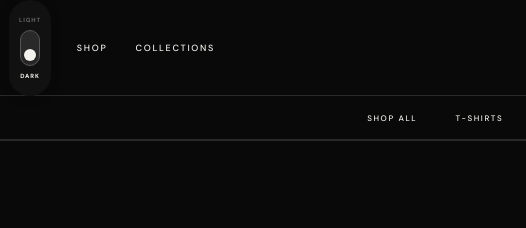
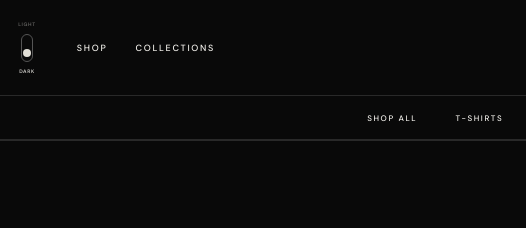
Before and after one commit to cool7crazy2020-del/sol, a browser extension: page index.html in a window 1280 px wide. Both pictures are taken after a click on the switch "Light mode active. Switch to dark mode". Shown: the top 228 px of the page, 0-526 px from the left. Drawn offline with nearby package versions, Linux system fonts and the light colour scheme; a web font is replaced by a local one.

Commit message:
Make SOL theme switch transparent and subtle

```diff
--- a/index.html
+++ b/index.html
@@ -472,18 +472,19 @@ header,.head,.subnav{background:#f5f2eb!important;color:#111!important;border-co
 .detail-photo .gallery-arrow,.gallery-position{background:#fbf9f4!important;color:#111!important;border-color:#d8d2c7!important}
 
 
-/* SOL theme control — quiet, editorial edge-mounted switch */
+/* SOL theme control — minimal, transparent edge switch */
 .head{position:relative}
-.theme-switch{position:absolute;left:9px;top:50%;transform:translateY(-50%);z-index:4;display:flex;flex-direction:column;align-items:center;justify-content:center;gap:7px;width:42px;height:96px;padding:8px 5px;border:1px solid #d8d4cb;border-radius:24px;background:#f0eee8;color:#262521;cursor:pointer;white-space:nowrap;box-shadow:0 2px 10px #17130b0a;transition:background .25s,border-color .25s,color .25s,box-shadow .25s}
-.theme-switch-label{font-size:6px;line-height:1;font-weight:700;letter-spacing:.15em;opacity:.38;transition:opacity .2s}
-.theme-switch[aria-checked="false"] .theme-switch-label:first-child,.theme-switch[aria-checked="true"] .theme-switch-label:last-child{opacity:1}
-.theme-switch-track{position:relative;display:flex;flex-direction:column;align-items:center;justify-content:flex-start;width:20px;height:36px;padding:3px;border:1px solid #bcb8af;border-radius:14px;background:#d9d6ce;transition:background .25s,border-color .25s}
-.theme-switch-track i{display:block;width:12px;height:12px;border-radius:50%;background:#fff;box-shadow:0 1px 3px #0003,0 0 0 1px #0000000d;transform:translateY(0);transition:transform .28s cubic-bezier(.2,.8,.2,1),background .25s}
-.theme-switch[aria-checked="true"]{background:#111;border-color:#343434;color:#f4f2ed;box-shadow:0 2px 12px #0002}
-.theme-switch[aria-checked="true"] .theme-switch-track{background:#292929;border-color:#555}
-.theme-switch[aria-checked="true"] .theme-switch-track i{background:#f4f2ed;transform:translateY(15px)}
-.theme-switch:focus-visible{outline:1px solid currentColor;outline-offset:3px}
-@media(max-width:560px){.head>.nav:first-child{margin-left:48px}.header-tools{gap:10px}.theme-switch{left:7px;width:38px;height:86px;gap:6px;padding:7px 4px}.theme-switch-track{width:18px;height:32px}.theme-switch-track i{width:10px;height:10px}.theme-switch[aria-checked="true"] .theme-switch-track i{transform:translateY(13px)}}
+.theme-switch{position:absolute;left:9px;top:50%;transform:translateY(-50%);z-index:4;display:flex;flex-direction:column;align-items:center;justify-content:center;gap:7px;width:36px;height:86px;padding:5px 2px;border:0;border-radius:0;background:transparent!important;color:#77736b;cursor:pointer;white-space:nowrap;box-shadow:none!important;transition:color .2s}
+.theme-switch-label{font-size:5px;line-height:1;font-weight:600;letter-spacing:.13em;opacity:.38;transition:opacity .2s}
+.theme-switch[aria-checked="false"] .theme-switch-label:first-child,.theme-switch[aria-checked="true"] .theme-switch-label:last-child{opacity:.85}
+.theme-switch-track{position:relative;display:flex;flex-direction:column;align-items:center;justify-content:flex-start;width:12px;height:28px;padding:2px;border:1px solid #c9c5bc;border-radius:10px;background:transparent!important;transition:border-color .2s}
+.theme-switch-track i{display:block;width:8px;height:8px;border-radius:50%;background:#aaa69d;box-shadow:none;transform:translateY(0);transition:transform .25s cubic-bezier(.2,.8,.2,1),background .2s}
+.theme-switch[aria-checked="true"]{background:transparent!important;border:0!important;color:#aaa69d!important;box-shadow:none!important}
+.theme-switch[aria-checked="true"] .theme-switch-track{background:transparent!important;border-color:#555}
+.theme-switch[aria-checked="true"] .theme-switch-track i{background:#e2dfd7;transform:translateY(12px)}
+.theme-switch:focus-visible{outline:1px solid currentColor;outline-offset:2px}
+.theme-switch:focus:not(:focus-visible){outline:none}
+@media(max-width:560px){.head>.nav:first-child{margin-left:48px}.header-tools{gap:10px}.theme-switch{left:7px;width:32px;height:78px;gap:6px}.theme-switch-track{width:11px;height:26px}.theme-switch-track i{width:7px;height:7px}.theme-switch[aria-checked="true"] .theme-switch-track i{transform:translateY(11px)}}
 html[data-sol-theme="dark"]{color-scheme:dark;--paper:#090909;--ink:#f4f2ed;--line:#292929}
 html[data-sol-theme="dark"],html[data-sol-theme="dark"] body,
 html[data-sol-theme="dark"] main,html[data-sol-theme="dark"] .page,
```
